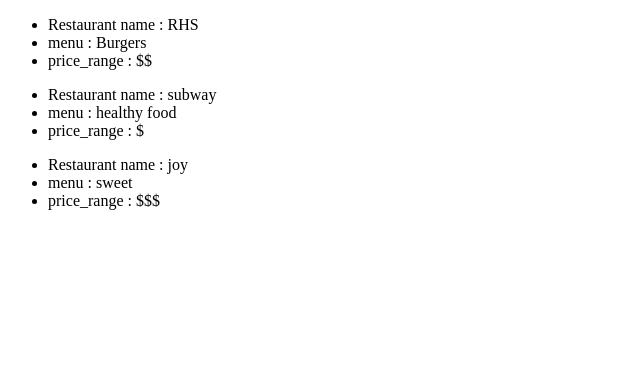
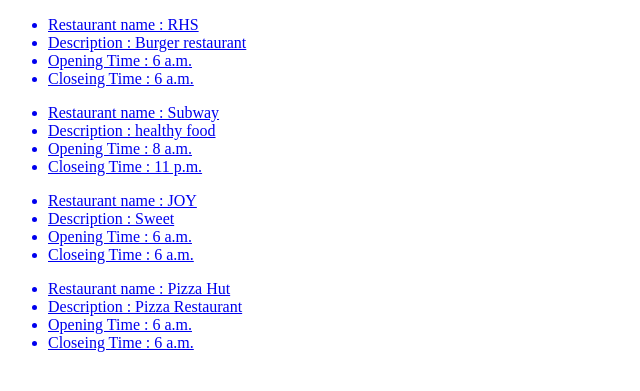
Before and after one commit to M3ASHKANANI/foodhub, a Django app: page /restaurants/ in a window 1280 px wide. Shown: the top 391 px of the page, without its empty margins (0-640 px from the left). Run offline with Django 3.2, Linux system fonts and the light colour scheme; data comes from the database, SQL or seed files in the repository.

Commit message:
Add rest detail

```diff
--- a/foodhub/urls.py
+++ b/foodhub/urls.py
@@ -19,6 +19,6 @@
 
 urlpatterns = [
     path('admin/', admin.site.urls),
-    path("hi/", views.detail),
-    path("restaurants/",views.list),
+    path("hi/<int:rest_id>/", views.detail , name="rest_detail"),
+    path("restaurants/",views.list ,name="rest_list"),
 ]
--- a/restaurants/models.py
+++ b/restaurants/models.py
@@ -5,3 +5,6 @@
 	description = models.TextField()
 	opening_time = models.TimeField()
 	closing_time = models.TimeField()
+
+	def __str__(self):
+		return self.name
--- a/restaurants/templates/Rest.html
+++ b/restaurants/templates/Rest.html
@@ -4,12 +4,15 @@
 	<title></title>
 </head>
 <body>
-	{% for x in XYZ %}
+	{% for x in Restaurant %}
+	<a href="{% url 'rest_detail' rest_id=x.id %}">
 	<ul>
-		<li>Restaurant name : {{x.restaurants}} </li>
-		<li>menu : {{x.menu}} </li>
-		<li>price_range : {{x.price_range}} </li>
+		<li>Restaurant name : {{x.name}}</li>
+		<li>Description : {{x.description}}</li>
+		<li>Opening Time : {{x.opening_time}}</li>
+		<li>Closeing Time : {{x.closing_time}}</li>
 	</ul>
+	</a>
 	{% endfor %}
 </body>
 </html>
--- a/restaurants/views.py
+++ b/restaurants/views.py
@@ -1,26 +1,33 @@
 from django.shortcuts import render
+from .models import Restaurant
 
-def detail(request):
+def detail(request, rest_id):
 	context = {
-	"title": "some random article",
-	"content": "There is some content here",
-	"created": "8-02-2018",
-	"updated": "08-02-2018",
+	"Restaurant": Restaurant.objects.get(id=rest_id)
 	}
 	return render(request, "hi.html", context)
 
 def list(request):
 	context = {
-	"XYZ": [
-	{"restaurants" : "RHS",
-	"menu": "Burgers",
-	"price_range" : "$$"},
-	{"restaurants" : "subway",
-	"menu": "healthy food",
-	"price_range" : "$"},
-	{"restaurants" : "joy",
-	"menu": "sweet",
-	"price_range" : "$$$"},
-	]
+	"Restaurant": Restaurant.objects.all(),
+
 	}
-	return render(request, "Rest.html", context)
+	return render(request, "Rest.html" , context)
+
+
+
+# def list(request):
+# 	context = {
+# 	"XYZ": [
+# 	{"restaurants" : "RHS",
+# 	"menu": "Burgers",
+# 	"price_range" : "$$"},
+# 	{"restaurants" : "subway",
+# 	"menu": "healthy food",
+# 	"price_range" : "$"},
+# 	{"restaurants" : "joy",
+# 	"menu": "sweet",
+# 	"price_range" : "$$$"},
+# 	]
+# 	}
+# 	return render(request, "Rest.html", context)
```
Also changed, not shown: restaurants/templates/hi.html (+8 -4 lines), db.sqlite3, restaurants/migrations/0002_auto_20180212_1432.py (added).
